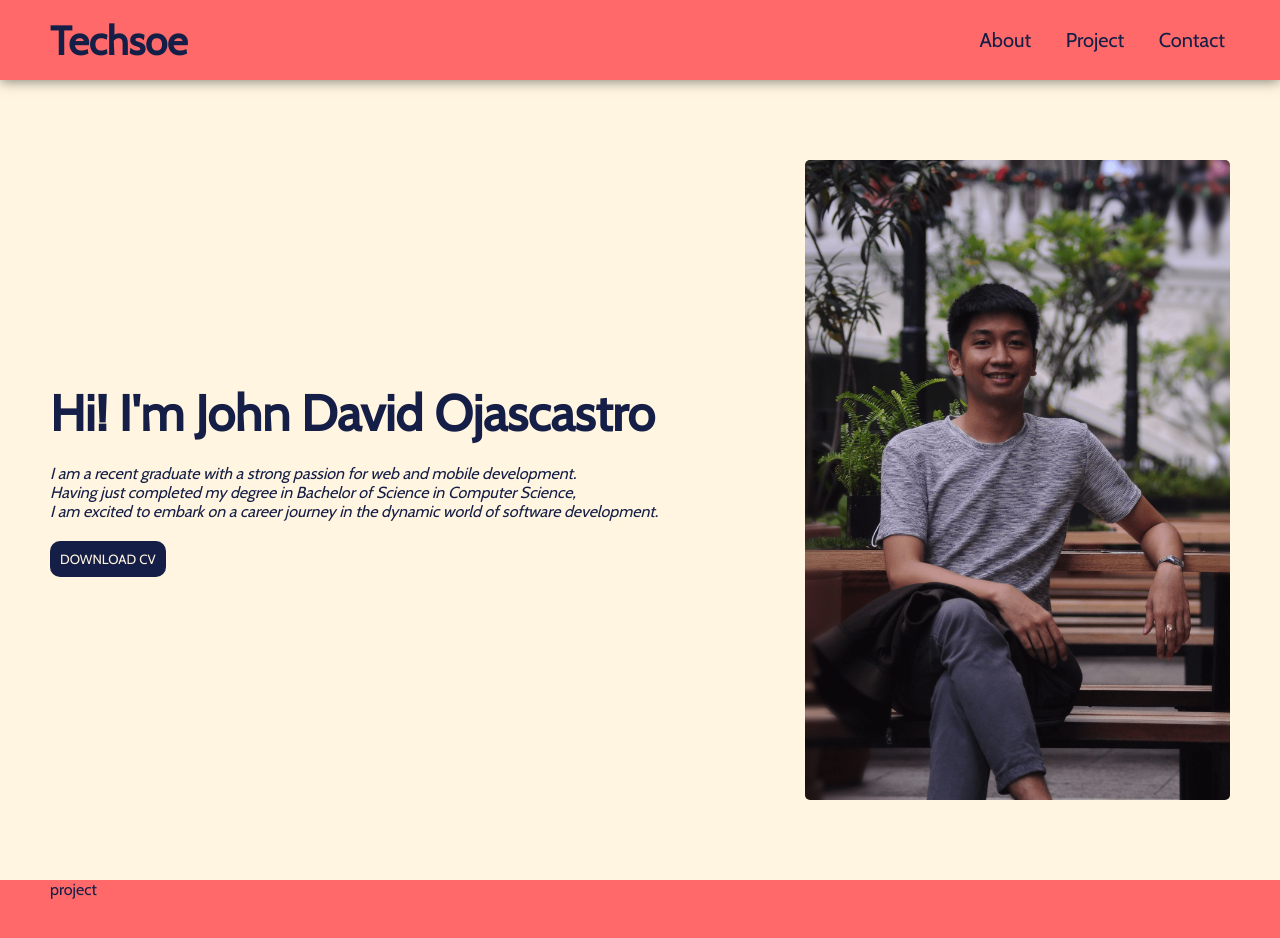
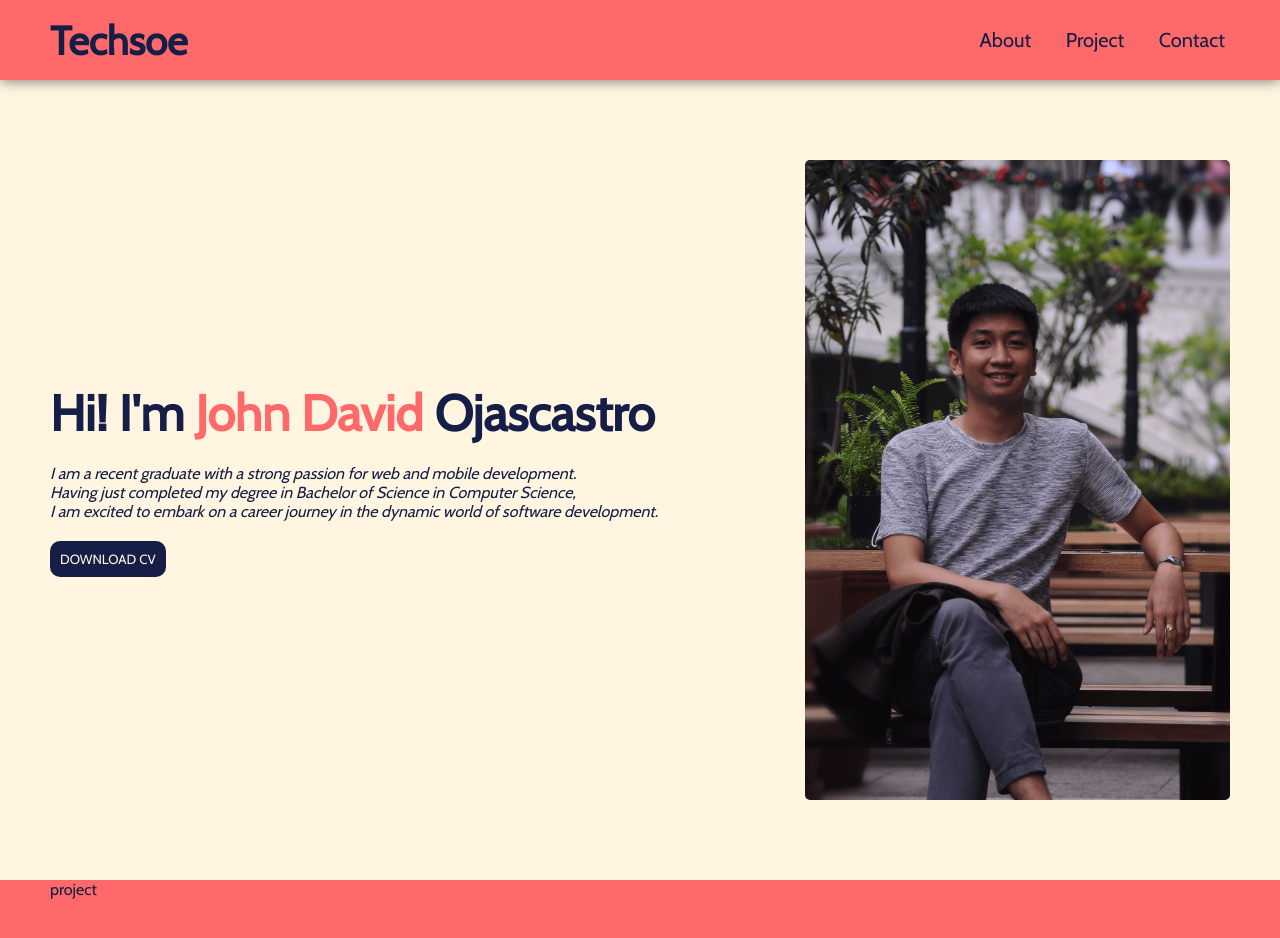
Before and after one commit to techsoe/web, a plain HTML site: page index.html in a window 1280 px wide. Shown: the top 938 px of the page. Drawn offline with nearby package versions, Linux system fonts and the light colour scheme.

Commit message:
added style for h1

```diff
--- a/index.html
+++ b/index.html
@@ -27,7 +27,7 @@
     <section id="about">
         <div class="about">
             <div class="text">
-                <h1>Hi&#33; I'm John David Ojascastro</h1>
+                <h1>Hi&#33; I'm <span>John David</span> Ojascastro</h1>
                 <p>
                     I am a recent graduate with a strong passion for web and mobile development.<br/>
                     Having just completed my degree in Bachelor of Science in Computer Science,<br/>
--- a/style.css
+++ b/style.css
@@ -113,6 +113,10 @@ section{
     margin-bottom: 20px;
 }
 
+.about .text h1 span {
+    color:#FF6969;
+}
+
 .about .text p {
     font-style: italic;
     margin-bottom: 20px;
```
